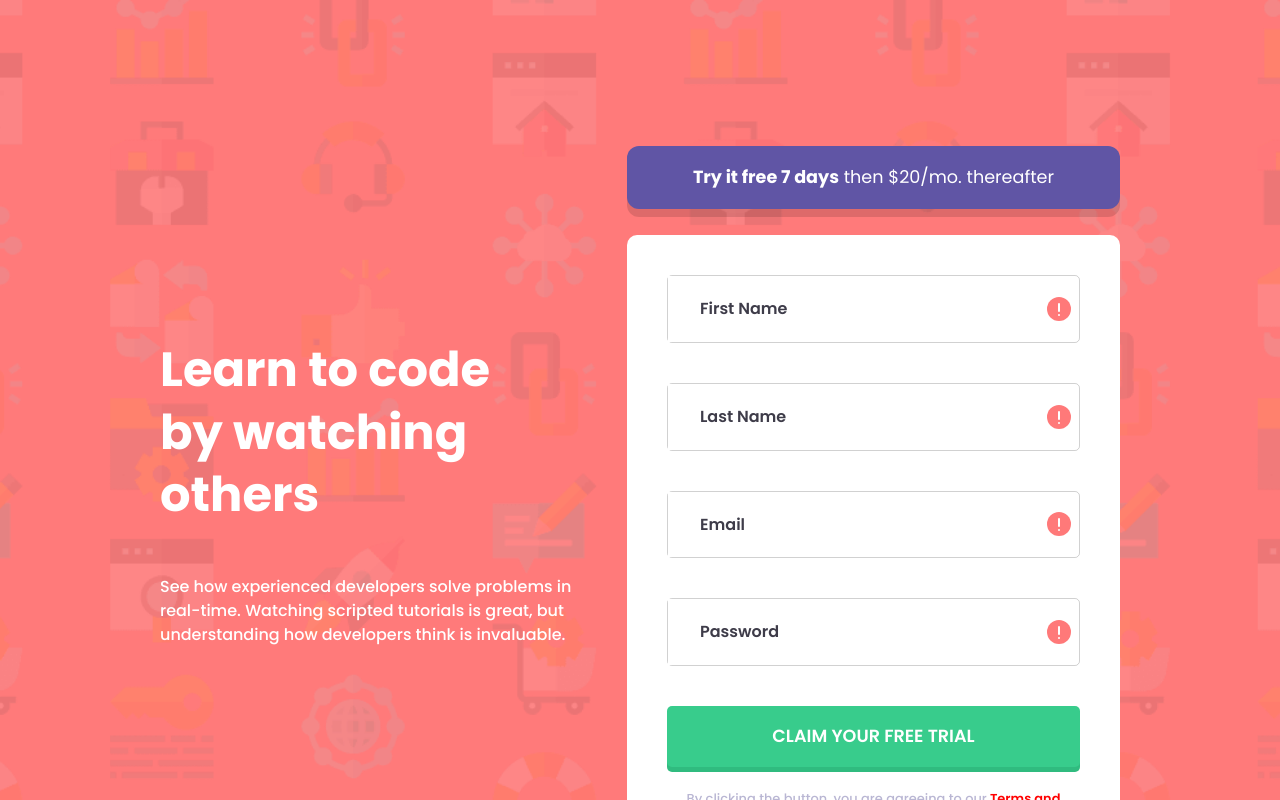
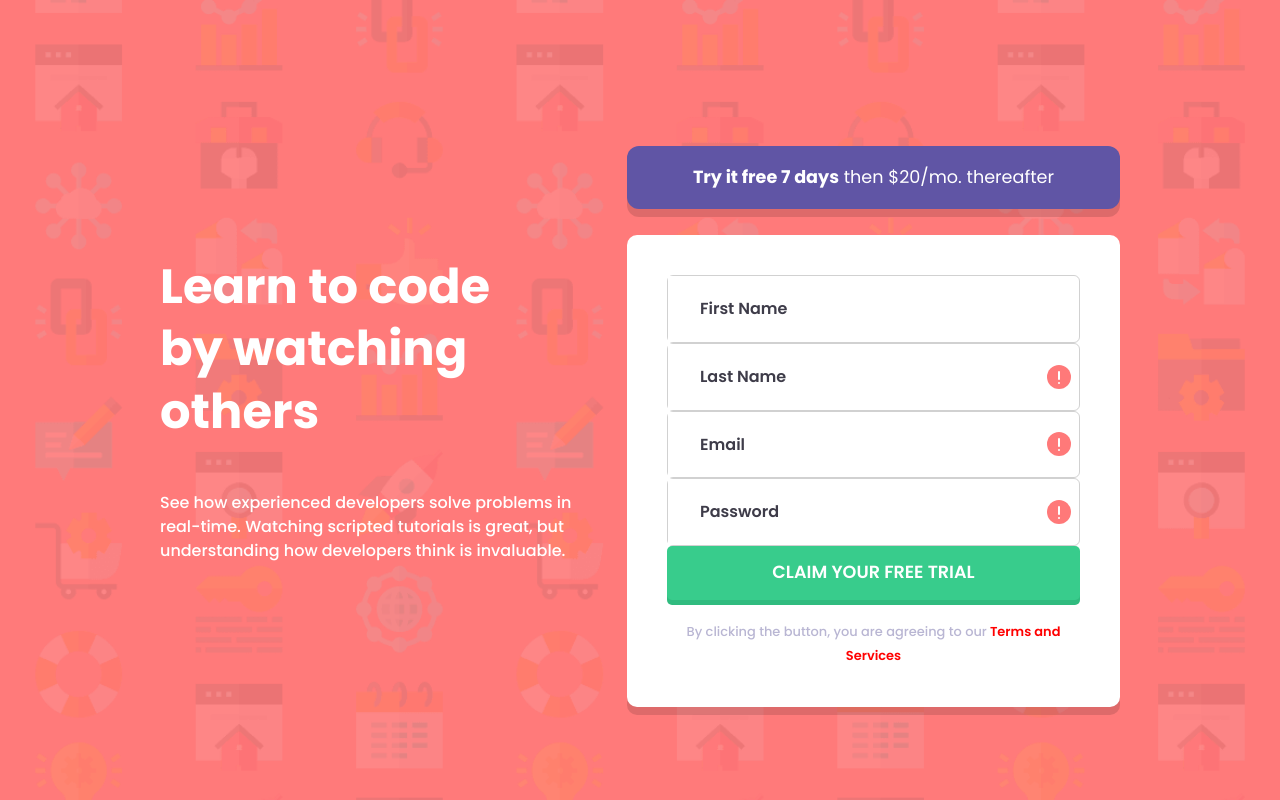
Before and after one commit to RoyalF4/intro-component-with-sign-up-form, a React (Vite) app: page / in a window 1280 px wide. Shown: the top 800 px of the page. Built offline with nearby package versions, Linux system fonts and the light colour scheme.

Commit message:
feat: :sparkles: add input validation for first name field

```diff
--- a/src/App.jsx
+++ b/src/App.jsx
@@ -1,3 +1,5 @@
+import Form from './Form';
+
 export default function App() {
   return (
     <main className="main">
@@ -13,58 +15,7 @@ export default function App() {
         <span className="fw-700">Try it free 7 days</span> then $20/mo.
         thereafter
       </p>
-
-      <form action="" className="main__form">
-        <div className="form__input">
-          <input
-            type="text"
-            name="firstName"
-            id="firstName"
-            className="input-field"
-            placeholder="First Name"
-          />
-          <img src="/images/icon-error.svg" alt="" className="icon-error" />
-        </div>
-        <div className="form__input">
-          <input
-            type="text"
-            name="secondName"
-            id="secondName"
-            className="input-field"
-            placeholder="Last Name"
-          />
-          <img src="/images/icon-error.svg" alt="" className="icon-error" />
-        </div>
-        <div className="form__input">
-          <input
-            type="email"
-            name="email"
-            id="email"
-            className="input-field"
-            placeholder="Email"
-          />
-          <img src="/images/icon-error.svg" alt="" className="icon-error" />
-        </div>
-        <div className="form__input">
-          <input
-            type="password"
-            name="password"
-            id="password"
-            className="input-field"
-            placeholder="Password"
-          />
-          <img src="/images/icon-error.svg" alt="" className="icon-error" />
-        </div>
-        <a href="#" className="form__submit">
-          Claim your free trial
-        </a>
-        <span className="disclaimer">
-          By clicking the button, you are agreeing to our
-          <a href="#" className="link-important">
-            {` Terms and Services`}
-          </a>
-        </span>
-      </form>
+      <Form />
     </main>
   );
 }
--- /dev/null
+++ b/src/Form.jsx
@@ -0,0 +1,114 @@
+import { useState, useRef } from 'react';
+import validation from './validation';
+
+export default function Form() {
+  const [firstName, setFirstName] = useState('');
+  const [lastName, setLastName] = useState('');
+  const [email, setEmail] = useState('');
+  const [password, setPassword] = useState('');
+  const [error, setError] = useState({});
+
+  const firstNameInput = useRef(null);
+  const lastNameInput = useRef(null);
+  const emailInput = useRef(null);
+  const passwordInput = useRef(null);
+
+  function handleFirstName(e) {
+    setFirstName(e.target.value);
+  }
+
+  function handleLastName(e) {
+    setLastName(e.target.value);
+  }
+
+  function handleEmail(e) {
+    setEmail(e.target.value);
+  }
+
+  function handlePassword(e) {
+    setPassword(e.target.value);
+  }
+
+  function handleSubmit(e) {
+    e.preventDefault();
+    setError(
+      validation(
+        firstNameInput.current,
+        lastNameInput.current,
+        emailInput.current,
+        passwordInput.current
+      )
+    );
+  }
+
+  return (
+    <form action="" className="main__form" noValidate onSubmit={handleSubmit}>
+      <div className={`form__input ${error.first ? 'border-error' : ''}`}>
+        <input
+          value={firstName}
+          onChange={handleFirstName}
+          type="text"
+          name="firstName"
+          id="firstName"
+          className="input-field"
+          placeholder="First Name"
+          ref={firstNameInput}
+          required
+        />
+        {error.first && (
+          <img src="/images/icon-error.svg" alt="" className="icon-error" />
+        )}
+      </div>
+      {error.first && <span className="error-message">{error.first}</span>}
+      <div className="form__input">
+        <input
+          value={lastName}
+          onChange={handleLastName}
+          type="text"
+          name="lastName"
+          id="lastName"
+          className="input-field"
+          placeholder="Last Name"
+          ref={lastNameInput}
+          required
+        />
+        <img src="/images/icon-error.svg" alt="" className="icon-error" />
+      </div>
+      <div className="form__input">
+        <input
+          value={email}
+          onChange={handleEmail}
+          type="email"
+          name="email"
+          id="email"
+          className="input-field"
+          placeholder="Email"
+          ref={emailInput}
+          required
+        />
+        <img src="/images/icon-error.svg" alt="" className="icon-error" />
+      </div>
+      <div className="form__input">
+        <input
+          value={password}
+          onChange={handlePassword}
+          type="password"
+          name="password"
+          id="password"
+          className="input-field"
+          placeholder="Password"
+          ref={passwordInput}
+          required
+        />
+        <img src="/images/icon-error.svg" alt="" className="icon-error" />
+      </div>
+      <button className="form__submit">Claim your free trial</button>
+      <span className="disclaimer">
+        By clicking the button, you are agreeing to our
+        <a href="#" className="link-important">
+          {` Terms and Services`}
+        </a>
+      </span>
+    </form>
+  );
+}
--- a/src/index.css
+++ b/src/index.css
@@ -72,9 +72,8 @@ body {
   display: flex;
   align-items: center;
   border: 1px solid rgba(0, 0, 0, 0.181);
-  border-radius: 5px;
+  border-radius: 6px;
   padding-right: 2em;
-  margin-bottom: 20px;
 }
 
 .input-field {
@@ -86,6 +85,10 @@ body {
   flex: 1;
 }
 
+.input-field:focus {
+  outline: none;
+}
+
 .input-field::placeholder {
   color: var(--dark-blue);
 }
@@ -94,7 +97,7 @@ body {
   background-color: var(--green);
   text-transform: uppercase;
   color: white;
-  text-decoration: none;
+  border: none;
   font-weight: 600;
   font-size: 1.1rem;
   text-align: center;
@@ -126,6 +129,17 @@ body {
   text-decoration: none;
   color: red;
   font-weight: 600;
+}
+
+.error-message {
+  color: red;
+  text-align: end;
+  font-style: italic;
+  padding: 0.5em 0;
+}
+
+.border-error {
+  border: 2px solid red;
 }
 
 @media (min-width: 700px) {
@@ -170,7 +184,6 @@ body {
   }
 
   .form__input {
-    margin-bottom: 40px;
   }
 
   .input-field {
--- /dev/null
+++ b/src/validation.js
@@ -0,0 +1,9 @@
+export default function validation(first, last, email, password) {
+  let errors = {};
+
+  if (first.validity.valueMissing) {
+    errors.first = 'First Name cannot be empty';
+  }
+
+  return errors;
+}
```
